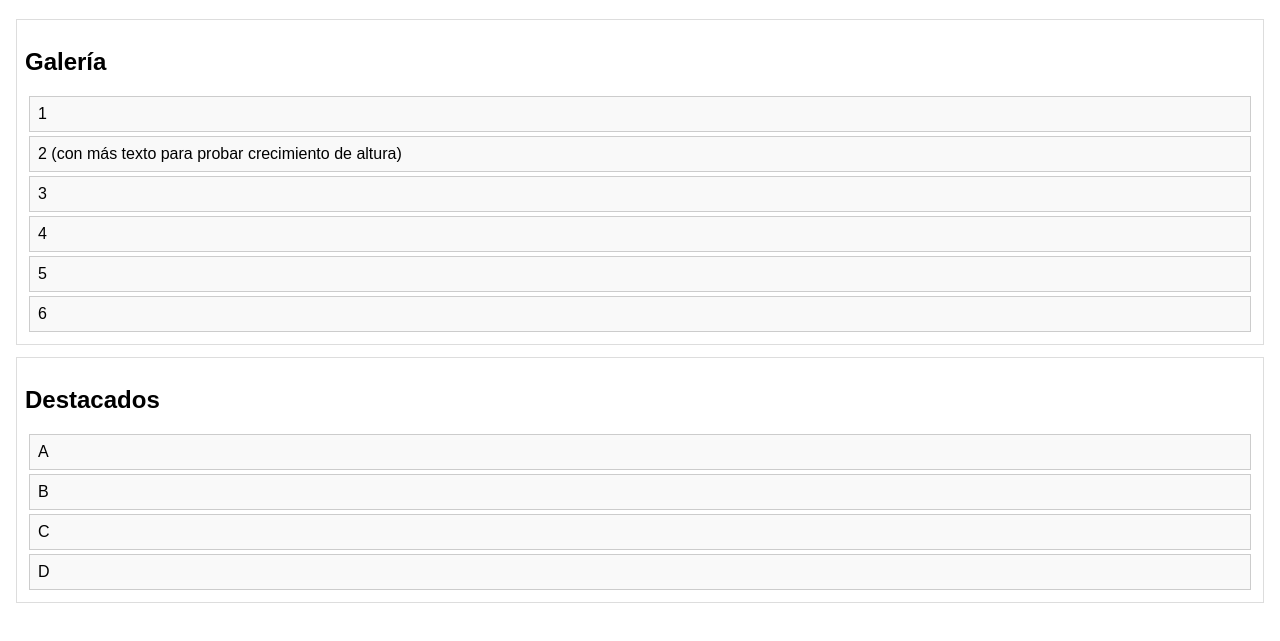
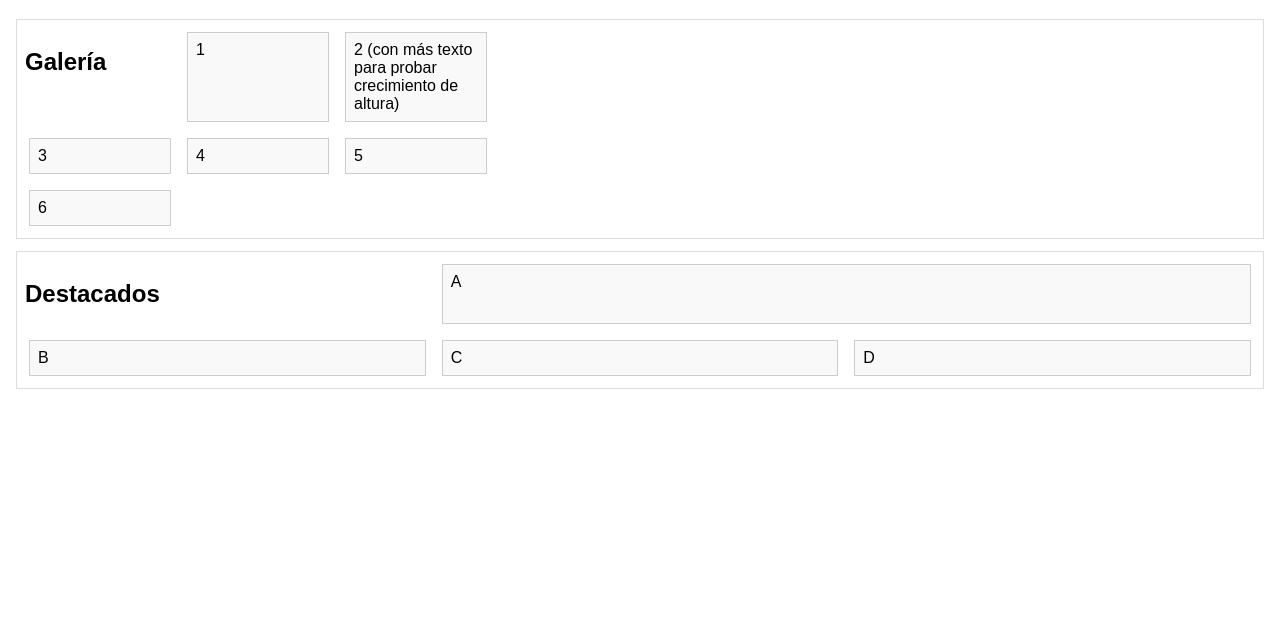
Before and after one commit to antonioangelcervantes/Dise-o-de-Interfaces, a plain HTML site: page CSS/GRID/plantilla_grid_basico.html in a window 1280 px wide. Shown: the part 77-718 px from the top of the page. Drawn offline with Linux system fonts and the light colour scheme.

Commit message:
solucion GRID básico

```diff
--- /dev/null
+++ b/CSS/GRID/grid_basico_solucion.css
@@ -0,0 +1,32 @@
+
+/* Ejercicio 1: 2 columnas iguales */
+#galeria {
+  display: grid;
+  grid-template-columns: 1fr 1fr;
+  gap: 8px;
+}
+
+/* Ejercicio 2: 3 columnas fijas de 150px */
+#galeria.ej2 {
+  grid-template-columns: 150px 150px 150px;
+}
+
+/* Ejercicio 3: altura mínima de fila */
+#galeria.ej3 {
+  grid-auto-rows: minmax(100px, auto);
+}
+
+/* Ejercicio 4: responsive con auto-fit */
+#galeria.ej4 {
+  grid-template-columns: repeat(auto-fit, minmax(150px, 1fr));
+}
+
+/* Ejercicio 5: primer destacado ocupa 2 columnas */
+#destacados {
+  display: grid;
+  grid-template-columns: repeat(3, 1fr);
+  gap: 8px;
+}
+#destacados .card:first-of-type {
+  grid-column: span 2;
+}
--- a/CSS/GRID/plantilla_grid_basico.html
+++ b/CSS/GRID/plantilla_grid_basico.html
@@ -1,24 +1,39 @@
-<!doctype html>
+<!DOCTYPE html>
 <html lang="es">
   <head>
     <meta charset="utf-8" />
     <meta name="viewport" content="width=device-width, initial-scale=1" />
     <title>Plantilla básica – CSS Grid</title>
-  <link rel="stylesheet" href="grid.css">
+    <link rel="stylesheet" href="grid_basico_solucion.css" />
     <style>
       /* Estilos mínimos */
-    body { font-family: Arial, sans-serif; margin: 0; padding: 16px; }
-    section { border: 1px solid #ddd; padding: 8px; margin: 12px 0; }
-    .card { border: 1px solid #ccc; padding: 8px; margin: 4px; background: #f9f9f9; }
+      body {
+        font-family: Arial, sans-serif;
+        margin: 0;
+        padding: 16px;
+      }
+      section {
+        border: 1px solid #ddd;
+        padding: 8px;
+        margin: 12px 0;
+      }
+      .card {
+        border: 1px solid #ccc;
+        padding: 8px;
+        margin: 4px;
+        background: #f9f9f9;
+      }
     </style>
   </head>
   <body>
     <h1>Prácticas básicas de CSS Grid</h1>
 
-  <section id="galeria">
+    <section id="galeria" class="ej2">
       <h2>Galería</h2>
       <div class="card">1</div>
-    <div class="card">2 (con más texto para probar crecimiento de altura)</div>
+      <div class="card">
+        2 (con más texto para probar crecimiento de altura)
+      </div>
       <div class="card">3</div>
       <div class="card">4</div>
       <div class="card">5</div>
```
Lines whose indentation alone changed are shown as unchanged.
